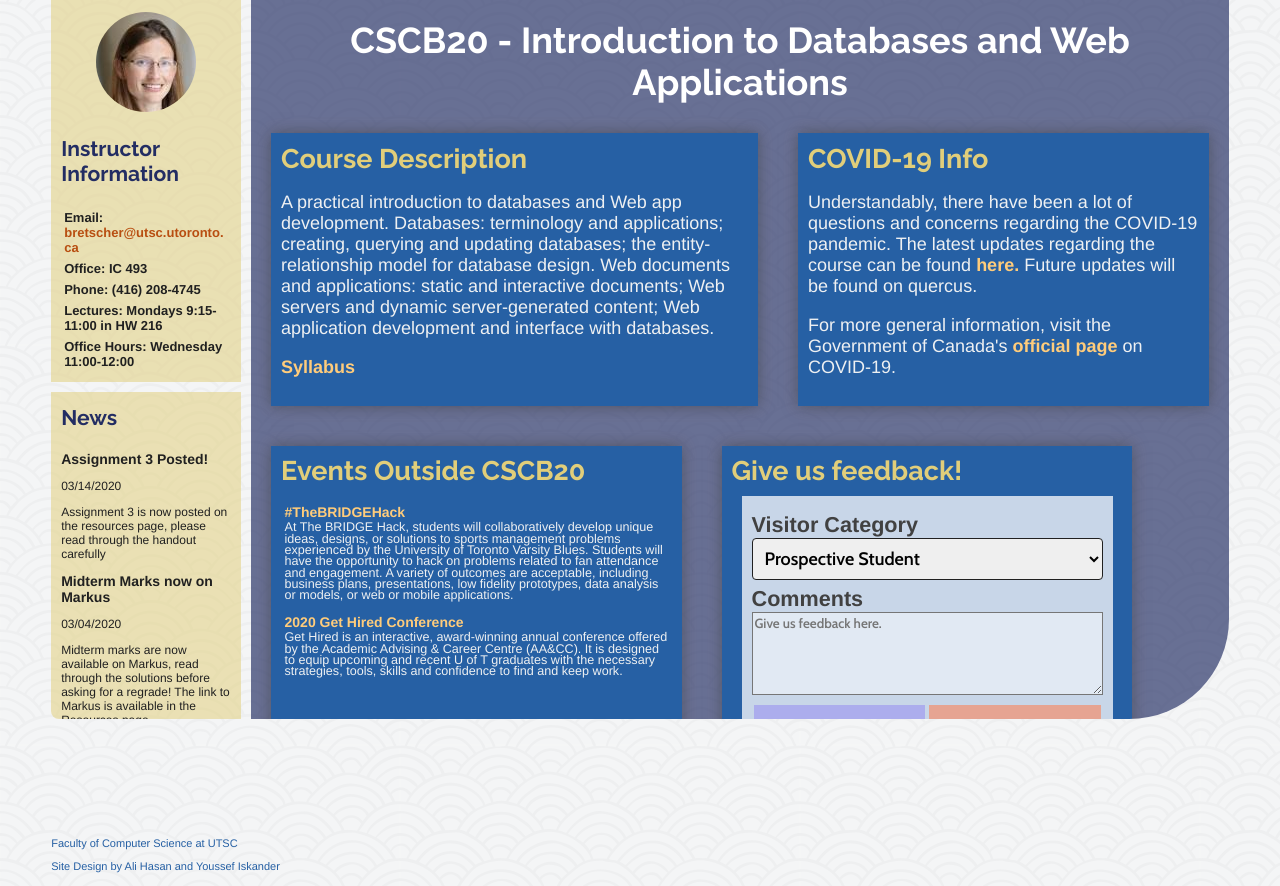
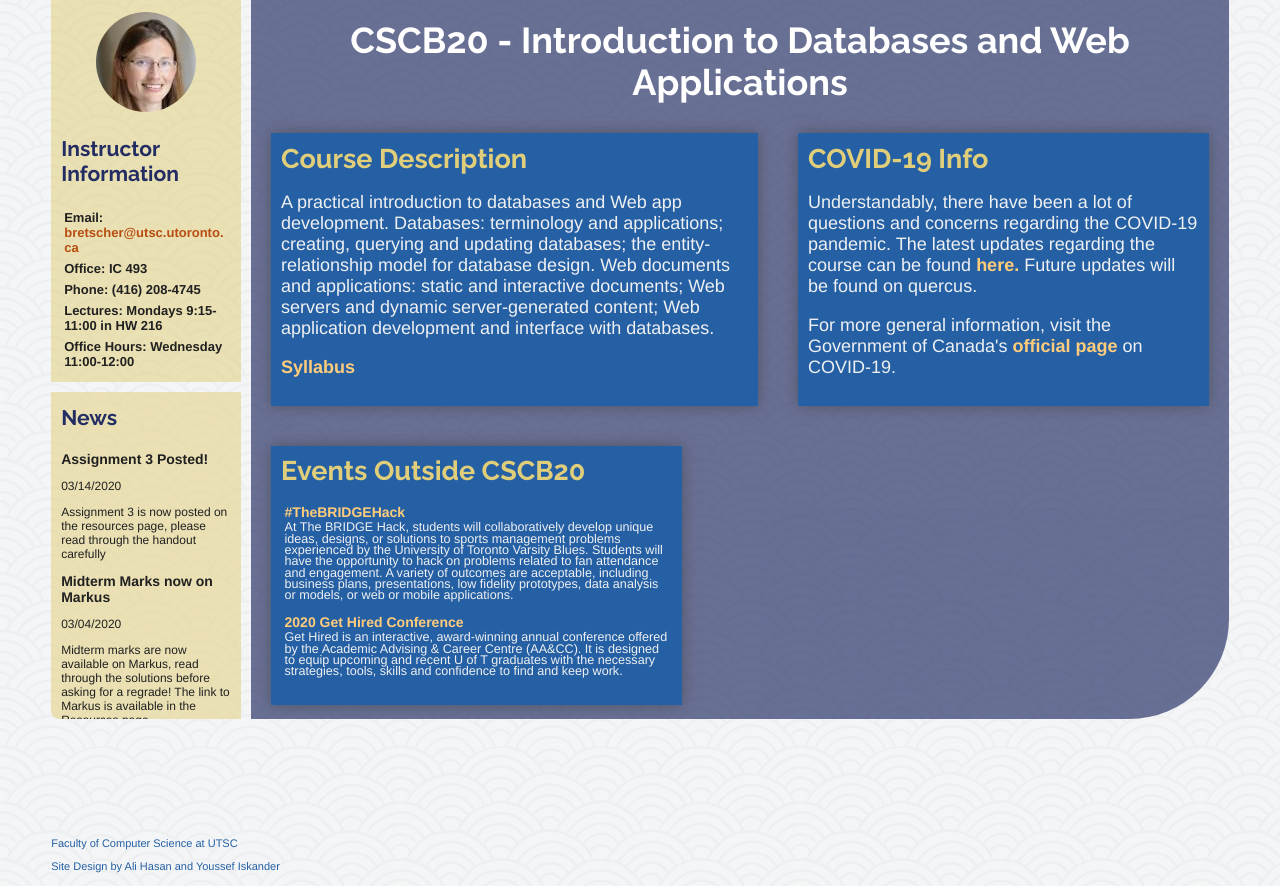
Before and after one commit to ali-imad/cscb20_assignment3, a Flask app: page / in a window 1280 px wide. Shown: the part 55-941 px from the top of the page. Run offline with Flask 2, Linux system fonts and the light colour scheme; a user stored in the database is signed in; some web fonts are replaced.

Commit message:
removed feedback form on index

```diff
--- a/templates/index.html
+++ b/templates/index.html
@@ -32,24 +32,4 @@
 		</ul>
 </div>
 
-<div class="content-child">
-	<h2 class="content-title">Give us feedback!</h2>
-	<div id="feedback-form">
-		<label for="visitor-category">Visitor Category</label>
-		<select id="visitor-category" name="visitor-category">
-			<option value="pro-stu">Prospective Student</option>
-			<option value="curr-stu">Current Student</option>
-			<option value="prev-stu">Previous Student</option>
-			<option value="instructor">Instructor</option>
-			<option value="anon">Anonymous</option>
-		</select>
-
-		<label for="comments">Comments</label>
-		<textarea id="comments" name="comments" placeholder="Give us feedback here."></textarea>
-		<div id="buttons">
-			<input type="submit" value="Submit">
-			<input type="submit" value="Clear">
-		</div>
-	</div>
-</div>
 {% endblock %}
```
